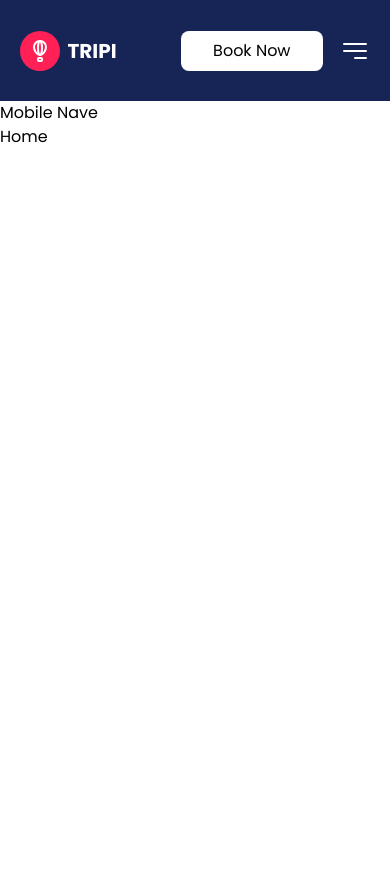
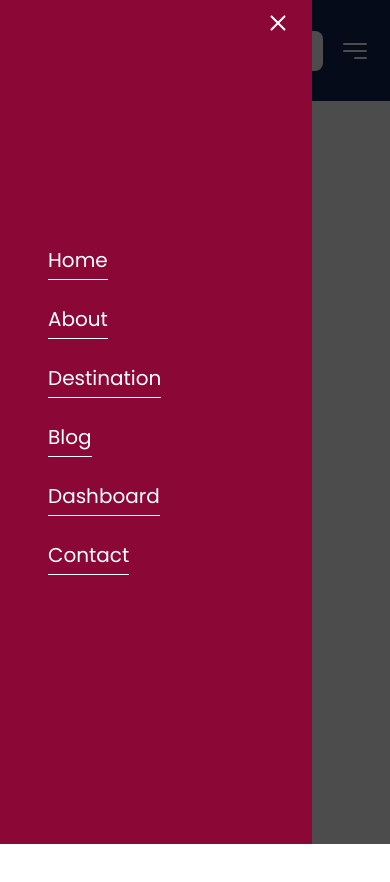
Before and after one commit to Jakaria030/travel_yt, a Next.js app: page / in a window 390 px wide. Shown: the top 882 px of the page. Before the commit the page ends 844 px from the top, so only its background shows below. Built offline with nearby package versions, Linux system fonts and the light colour scheme.

Commit message:
Mobile nav design completed

```diff
--- a/app/page.tsx
+++ b/app/page.tsx
@@ -5,6 +5,7 @@ const HomePage = () => {
   return (
     <div>
       <Home />
+      <div className='h-[1000px]'></div>
     </div>
   );
 };
--- a/components/Home/Navbar/MobileNav.tsx
+++ b/components/Home/Navbar/MobileNav.tsx
@@ -1,9 +1,26 @@
+import { navLinks } from '@/constant/constant';
+import Link from 'next/link';
 import React from 'react';
+import { CgClose } from 'react-icons/cg';
 
 const MobileNav = () => {
     return (
         <div>
-            Mobile Nave
+            {/* overlay */}
+            <div className='fixed inset-0 transform transition-all duration-300 z-[1000] bg-black opacity-70'></div>
+
+            {/* nav links */}
+            <div className='fixed text-white flex justify-center flex-col h-full w-[80%] sm:w-[60%] bg-rose-900 space-y-6 z-[1006] transform transition-all duration-300'>
+                {navLinks.map((link) => {
+                    return <Link key={link.id} href={link.label}>
+                        <p className='text-white text-[20px] ml-12 border-b-[1.5px] w-fit pb-1 border-white sm:text-[30px]'>{link.label}</p>
+                    </Link>
+                })}
+
+                {/* close button */}
+                <CgClose className='absolute top-[0.7rem] right-[1.4rem] w-6 h-6 sm:w-8 sm:h-8 cursor-pointer' />
+            </div>
+
         </div>
     );
 };
--- a/components/Home/Navbar/Nav.tsx
+++ b/components/Home/Navbar/Nav.tsx
@@ -6,7 +6,7 @@ import { TbAirBalloon } from 'react-icons/tb';
 
 const Nav = () => {
     return (
-        <div className='bg-blue-950 transition-all duration-200 h-[12vh] z-[1000]'>
+        <div className='bg-blue-950 transition-all duration-200 h-[12vh] z-[1000] fixed w-full'>
             <div className='flex items-center justify-between h-full w-[90%] sm:w-[80%] mx-auto'>
                 {/* logo */}
                 <div className='flex items-center space-x-2 cursor-pointer'>
```
